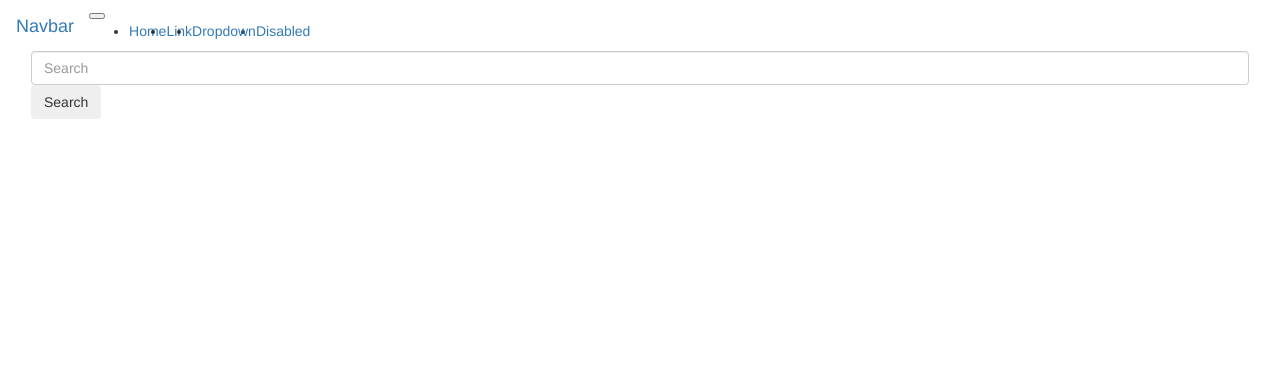
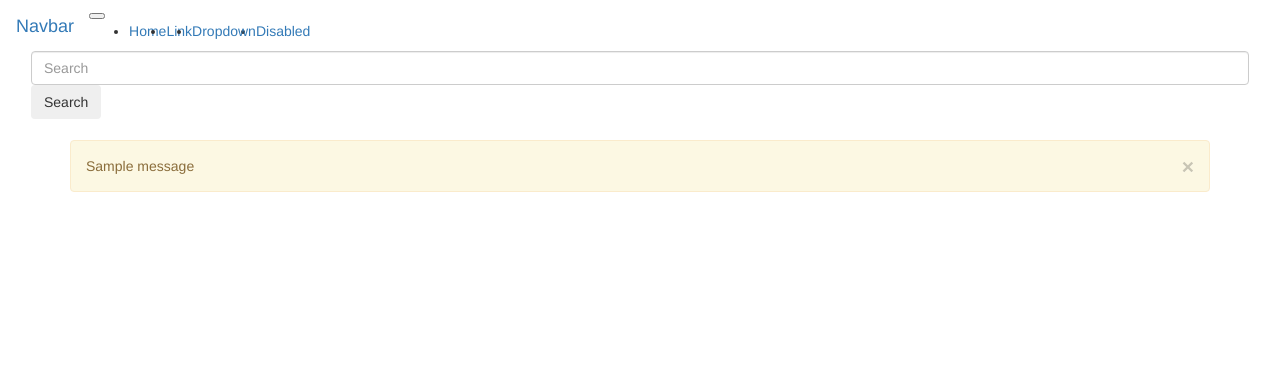
Before and after one commit to mr-bumblebee/flask_via_book, a Flask app: a page that uses templates/base.html in a window 1280 px wide. Shown: the top 380 px of the page. Run offline with Flask 2, Linux system fonts and the light colour scheme; one stand-in notice (Sample message) is shown; some libraries are stand-ins or nearby versions.

Commit message:
first app realisation-add flash messages->changed main.py and base.html

```diff
--- a/main.py
+++ b/main.py
@@ -1,4 +1,5 @@
-from flask import Flask, request, make_response, redirect, abort, render_template, session, url_for
+from flask import Flask, request, make_response, redirect, abort, render_template, session, \
+    url_for, flash
 # from flask_script import Manager
 from flask_bootstrap import Bootstrap
 #library for work with local date/time
@@ -30,12 +31,16 @@ def index():
     name = None
     form = NameForm()
     if form.validate_on_submit():
+        old_name = session["name"]
+        if old_name is not None and old_name != form.name.data:
+            flash("You changed name")
         session["name"] = form.name.data
+        form.name.data = ''
         return redirect(url_for("index"))
     return render_template("index.html",
                            current_time=datetime.utcnow(),
                            form=form,
-                           name=session["name"]) # add redirecting with saveing  entering name
+                           name=session["name"])
 
 
 @app.route("/user/<name>")
--- a/templates/base.html
+++ b/templates/base.html
@@ -44,9 +44,16 @@ Flasky
 
  {% block content %}
  <div class="container">
-  {% block page_content%}
+     {% for message in get_flashed_messages() %}
+     <div class="alert alert-warning">
+         <button type="button" class="close" data-dismiss="alert">&times;</button>
+         {{message}}
+     </div>
+     {% endfor%}
 
-   {% endblock %}
+    {% block page_content%}
+
+    {% endblock %}
  </div>
  {% endblock %}
 
```
